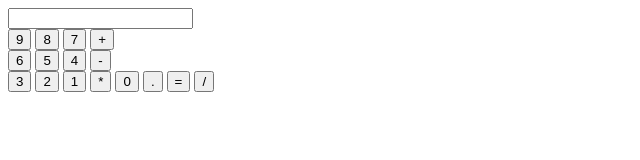
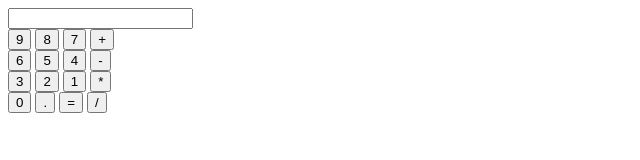
Before and after one commit to taylo358/JS-Calculator, a plain HTML site: page index.html in a window 1280 px wide. Shown: the whole page, without its empty margins (0-640 px from the left). Drawn offline with Linux system fonts and the light colour scheme.

Commit message:
Update and rename index.htm to index.html

```diff
--- a/index.htm
+++ b/index.html
@@ -26,7 +26,7 @@
       <input type=button name=btn3 value=3 onclick="displaynum(btn9.value)">
       <input type=button name=btn2 value=2 onclick="displaynum(btn9.value)">
       <input type=button name=btn1 value=1 onclick="displaynum(btn9.value)">
-      <input type=button name=mulbtn value=* onclick="displaynum(btn9.value)">
+      <input type=button name=mulbtn value=* onclick="displaynum(btn9.value)"><br>
       <input type=button name=btn0 value=0 onclick="displaynum(btn9.value)">
       <input type=button name=pntbtn value=. onclick="displaynum(btn9.value)">
       <input type=button name=eqlbtn value== onclick="displaynum(btn9.value)">
```
